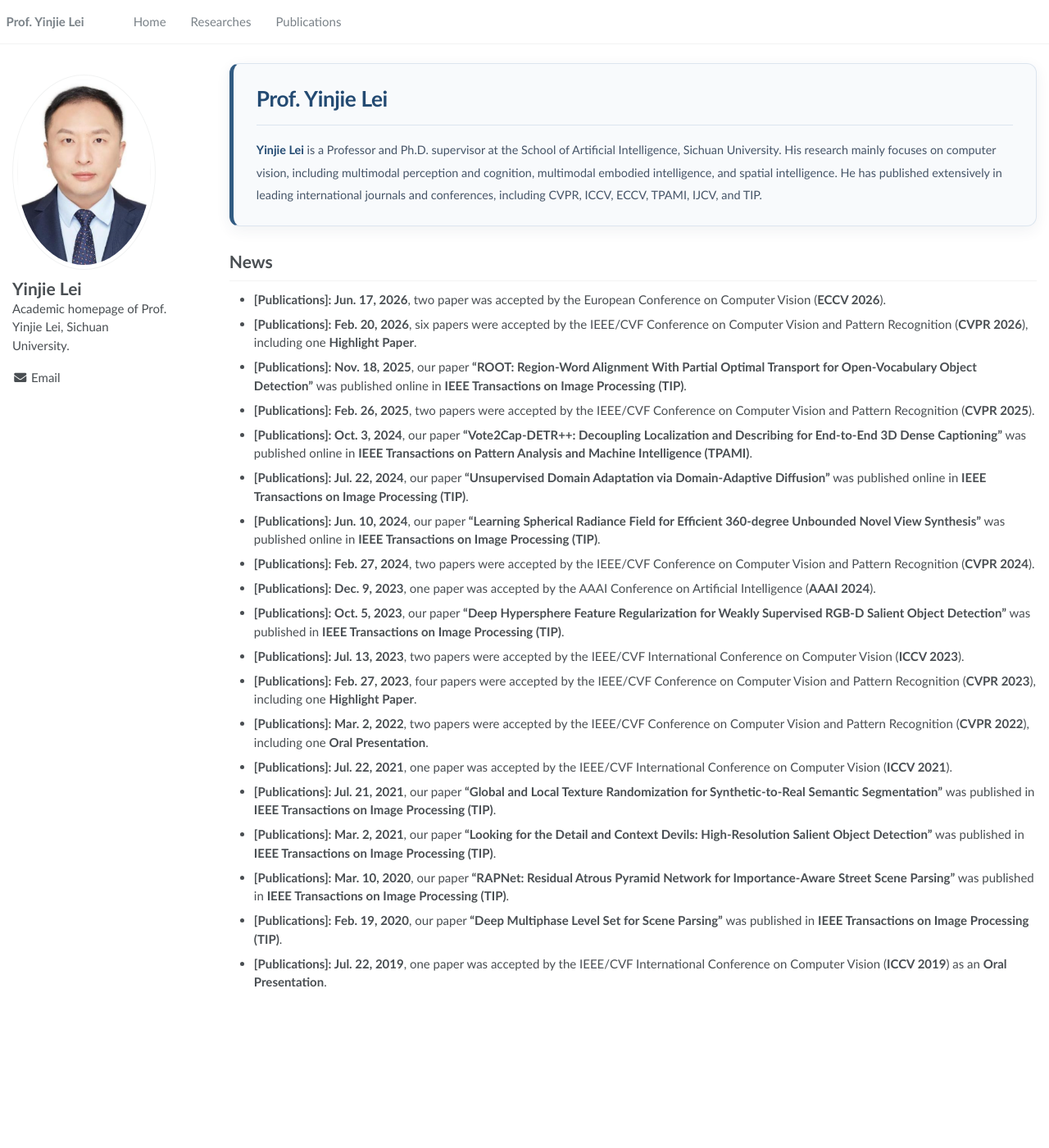
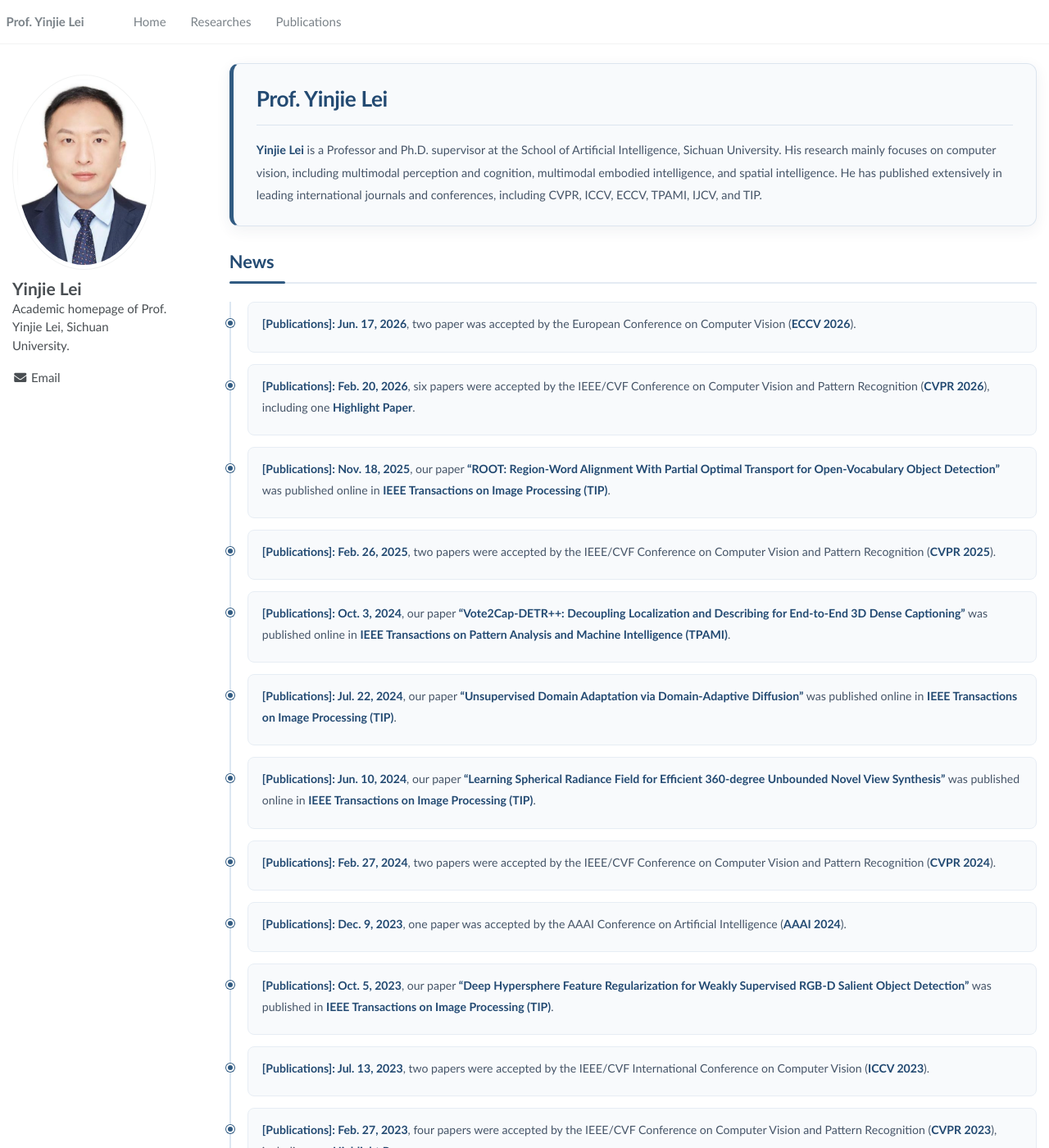
Before and after one commit to leolyj/leolyj.github.io, a Jekyll site: the page built from _pages/about.md, in a window 1280 px wide and 1400 px high. Shown: the whole window at 82% size. Built offline with Jekyll 4.4.1, drawn with Linux system fonts in a browser that asks for light colours.

Commit message:
Improve homepage news timeline

```diff
--- a/_pages/about.md
+++ b/_pages/about.md
@@ -24,7 +24,9 @@ redirect_from:
 
 
 
-# News
+<div class="news-section" markdown="1">
+
+## News
 
 - **[Publications]: Jun. 17, 2026**, two paper was accepted by the European Conference on Computer Vision (**ECCV 2026**).
 
@@ -63,7 +65,7 @@ redirect_from:
 - **[Publications]: Feb. 19, 2020**, our paper **"Deep Multiphase Level Set for Scene Parsing"** was published in **IEEE Transactions on Image Processing (TIP)**.
 
 - **[Publications]: Jul. 22, 2019**, one paper was accepted by the IEEE/CVF International Conference on Computer Vision (**ICCV 2019**) as an **Oral Presentation**.
-
+</div>
 
 
 
--- a/_sass/_page.scss
+++ b/_sass/_page.scss
@@ -450,3 +450,89 @@
   color: #234a72;
   font-weight: 700;
 }
+
+
+/* Homepage news timeline */
+.news-section {
+  margin-top: 26px;
+}
+
+.news-section h2 {
+  font-size: 1.45em;
+  font-weight: 700;
+  color: #234a72;
+  margin-bottom: 22px;
+  padding-bottom: 12px;
+  border-bottom: 2px solid #e4ebf3;
+  position: relative;
+}
+
+.news-section h2::after {
+  content: "";
+  display: block;
+  width: 68px;
+  height: 3px;
+  background: #315b82;
+  position: absolute;
+  bottom: -2px;
+  left: 0;
+  border-radius: 3px;
+}
+
+.news-section ul {
+  list-style: none;
+  margin: 0;
+  padding: 0 0 0 20px;
+  border-left: 2px solid #dce7f2;
+}
+
+.news-section li {
+  position: relative;
+  margin: 0 0 14px;
+  padding: 13px 17px;
+  background: #f8fafc;
+  border: 1px solid #e7edf4;
+  border-radius: 8px;
+  color: #465568;
+  font-size: 0.94em;
+  line-height: 1.85;
+  transition: border-color 0.2s ease,
+              box-shadow 0.2s ease;
+}
+
+.news-section li::before {
+  content: "";
+  position: absolute;
+  left: -27px;
+  top: 20px;
+  width: 10px;
+  height: 10px;
+  border-radius: 50%;
+  background: #315b82;
+  border: 2px solid #fff;
+  box-shadow: 0 0 0 1px #315b82;
+}
+
+.news-section li:hover {
+  border-color: #b9cde1;
+  box-shadow: 0 4px 12px rgba(36, 62, 88, 0.07);
+}
+
+.news-section li strong {
+  color: #234a72;
+}
+
+@media screen and (max-width: 600px) {
+  .news-section li {
+    padding: 11px 12px;
+    font-size: 0.92em;
+  }
+
+  .news-section ul {
+    padding-left: 16px;
+  }
+
+  .news-section li::before {
+    left: -23px;
+  }
+}
```
